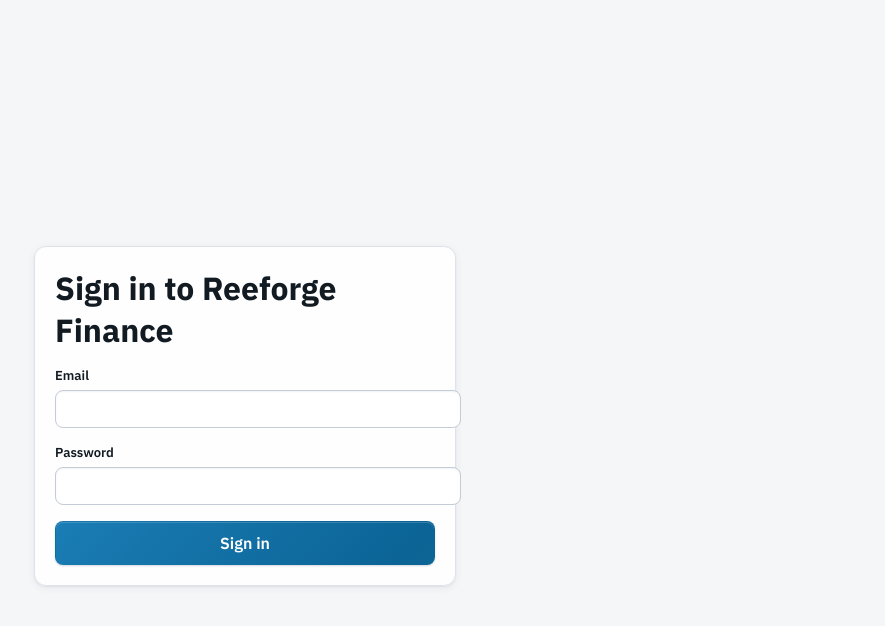
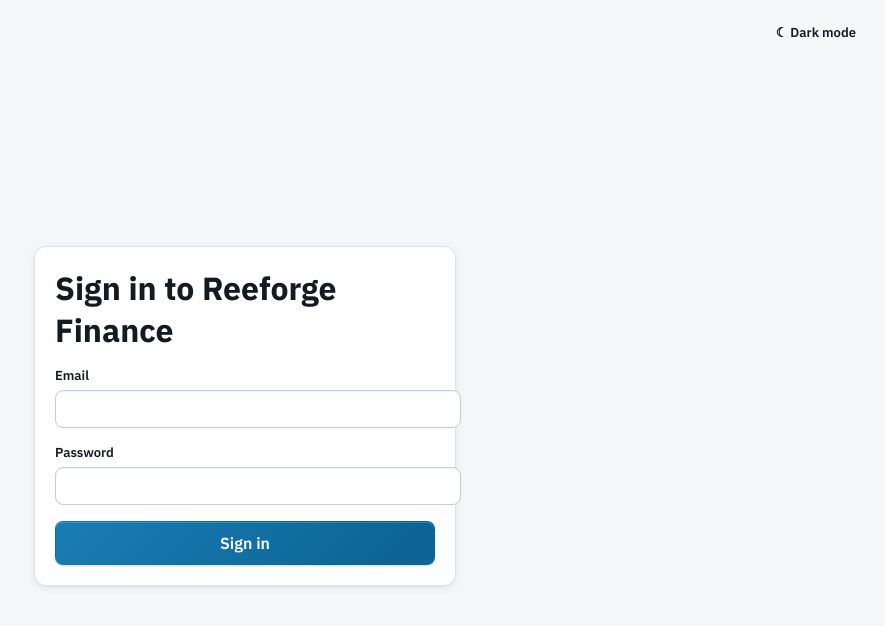
Before and after one commit to omarhuanca/reeforge-ui, a React (Vite) app: page /login in a window 1280 px wide. Shown: the top 626 px of the page, without its empty margins (395-1280 px from the left). Built offline with nearby package versions, Linux system fonts and the light colour scheme; no server answers; a web font is replaced by a local one.

Commit message:
add dark light theme

```diff
--- a/index.html
+++ b/index.html
@@ -3,7 +3,16 @@
   <head>
     <meta charset="UTF-8" />
     <meta name="viewport" content="width=device-width, initial-scale=1.0" />
+    <meta name="color-scheme" content="light dark" />
     <title>Reeforge Finance</title>
+    <script>
+      // Apply the saved or OS theme before first paint to avoid a light flash in dark mode.
+      try {
+        var t = localStorage.getItem('reeforge.theme')
+        if (t !== 'light' && t !== 'dark') t = matchMedia('(prefers-color-scheme: dark)').matches ? 'dark' : 'light'
+        document.documentElement.setAttribute('data-theme', t)
+      } catch (e) {}
+    </script>
   </head>
   <body>
     <div id="root"></div>
--- a/src/components/Layout.tsx
+++ b/src/components/Layout.tsx
@@ -1,6 +1,7 @@
 import type { ReactNode } from 'react'
 import { NavLink } from 'react-router-dom'
 import { useAuth } from '../authContext'
+import { ThemeToggle } from './ThemeToggle'
 
 const ENV = (import.meta.env.VITE_TAXCORE_ENV as string | undefined) ?? 'Sandbox'
 
@@ -25,6 +26,7 @@
             <div className="rf-topbar__start" />
             <div className="rf-topbar__end">
               <span className={`rf-badge ${sandbox ? 'rf-badge--sandbox' : 'rf-badge--production'}`}>{ENV}</span>
+              <ThemeToggle />
               <button className="rf-btn rf-btn--ghost rf-btn--sm" onClick={signOut}>
                 Sign out
               </button>
--- /dev/null
+++ b/src/components/ThemeToggle.tsx
@@ -0,0 +1,11 @@
+import { useTheme } from '../theme'
+
+export function ThemeToggle() {
+  const { theme, toggle } = useTheme()
+  const next = theme === 'dark' ? 'light' : 'dark'
+  return (
+    <button className="rf-btn rf-btn--ghost rf-btn--sm" onClick={toggle} aria-label={`Switch to ${next} mode`} title={`Switch to ${next} mode`}>
+      {theme === 'dark' ? '☀ Light mode' : '☾ Dark mode'}
+    </button>
+  )
+}
--- a/src/pages/LoginPage.tsx
+++ b/src/pages/LoginPage.tsx
@@ -2,6 +2,7 @@
 import { useAuth } from '../authContext'
 import { errorMessage } from '../api/client'
 import { Field } from '../components/ui'
+import { ThemeToggle } from '../components/ThemeToggle'
 
 export function LoginPage() {
   const { signIn } = useAuth()
@@ -25,6 +26,7 @@
 
   return (
     <div className="login">
+      <div style={{ position: 'fixed', top: 16, right: 16 }}><ThemeToggle /></div>
       <form className="login__card rf-panel rf-panel__body form" onSubmit={submit}>
         <h1 style={{ margin: 0 }}>Sign in to Reeforge Finance</h1>
         <Field label="Email" error={error}>
--- /dev/null
+++ b/src/theme.ts
@@ -0,0 +1,41 @@
+import { useCallback, useSyncExternalStore } from 'react'
+
+export type Theme = 'light' | 'dark'
+const KEY = 'reeforge.theme'
+const listeners = new Set<() => void>()
+
+/** Saved choice, else the OS setting. Storage may be blocked, so every access is guarded. */
+export function readTheme(): Theme {
+  try {
+    const saved = localStorage.getItem(KEY)
+    if (saved === 'light' || saved === 'dark') return saved
+  } catch {
+    /* ignore */
+  }
+  return window.matchMedia?.('(prefers-color-scheme: dark)').matches ? 'dark' : 'light'
+}
+
+function apply(theme: Theme) {
+  document.documentElement.setAttribute('data-theme', theme)
+}
+
+export function setTheme(theme: Theme) {
+  try {
+    localStorage.setItem(KEY, theme)
+  } catch {
+    /* ignore */
+  }
+  apply(theme)
+  listeners.forEach((l) => l())
+}
+
+const subscribe = (cb: () => void) => {
+  listeners.add(cb)
+  return () => listeners.delete(cb)
+}
+
+export function useTheme() {
+  const theme = useSyncExternalStore(subscribe, readTheme)
+  const toggle = useCallback(() => setTheme(readTheme() === 'dark' ? 'light' : 'dark'), [])
+  return { theme, toggle }
+}
```
